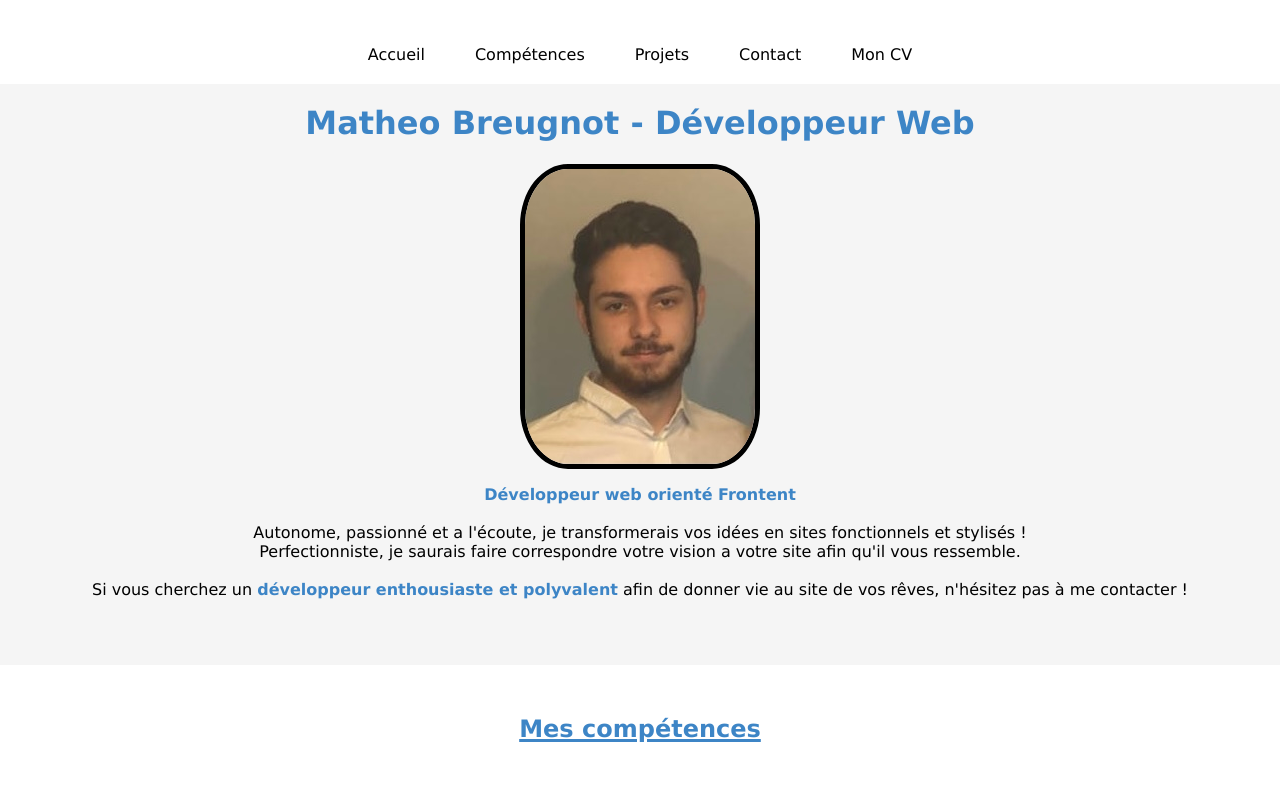
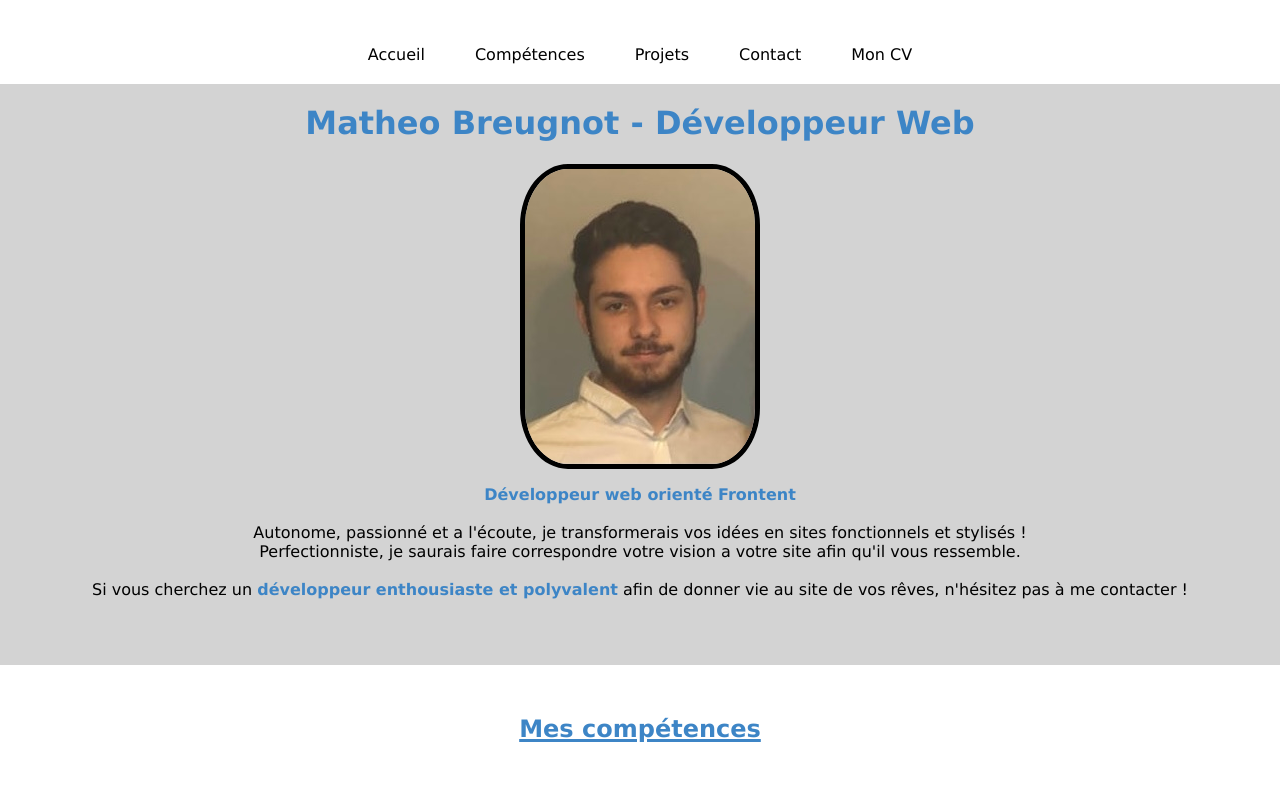
Before and after one commit to Tiiphuss/Portfolio-Breugnot-Matheo, a Next.js app: page / in a window 1280 px wide. Shown: the top 791 px of the page. Built offline with nearby package versions, Linux system fonts and the light colour scheme.

Commit message:
Motion test

```diff
--- a/public/components/Swiper/index.js
+++ b/public/components/Swiper/index.js
@@ -28,8 +28,8 @@ function ProjetSwiper() {
       keyboard
     >
         {Projets.map((projet) => (
-            <SwiperSlide>
-              <div key={projet.title} className="projet">
+            <SwiperSlide key={projet.title}>
+              <div className="projet">
                   <div className='orgaProjet'>
                         <Slideshow photoProjet={projet.pictures}/>
                         <div className='titreLien'>
--- a/public/styles/home.css
+++ b/public/styles/home.css
@@ -24,7 +24,7 @@ span {
 }
 
 #structurePresentation {
-    background-color: #f5f5f5;
+    background-color: lightgrey;
     margin-top: -21px;
     padding-bottom: 50px;
 }
```
Also changed, not shown: app/page.js (+0 -12 lines), 2 other files (tests, documents, lock files or other folders).
